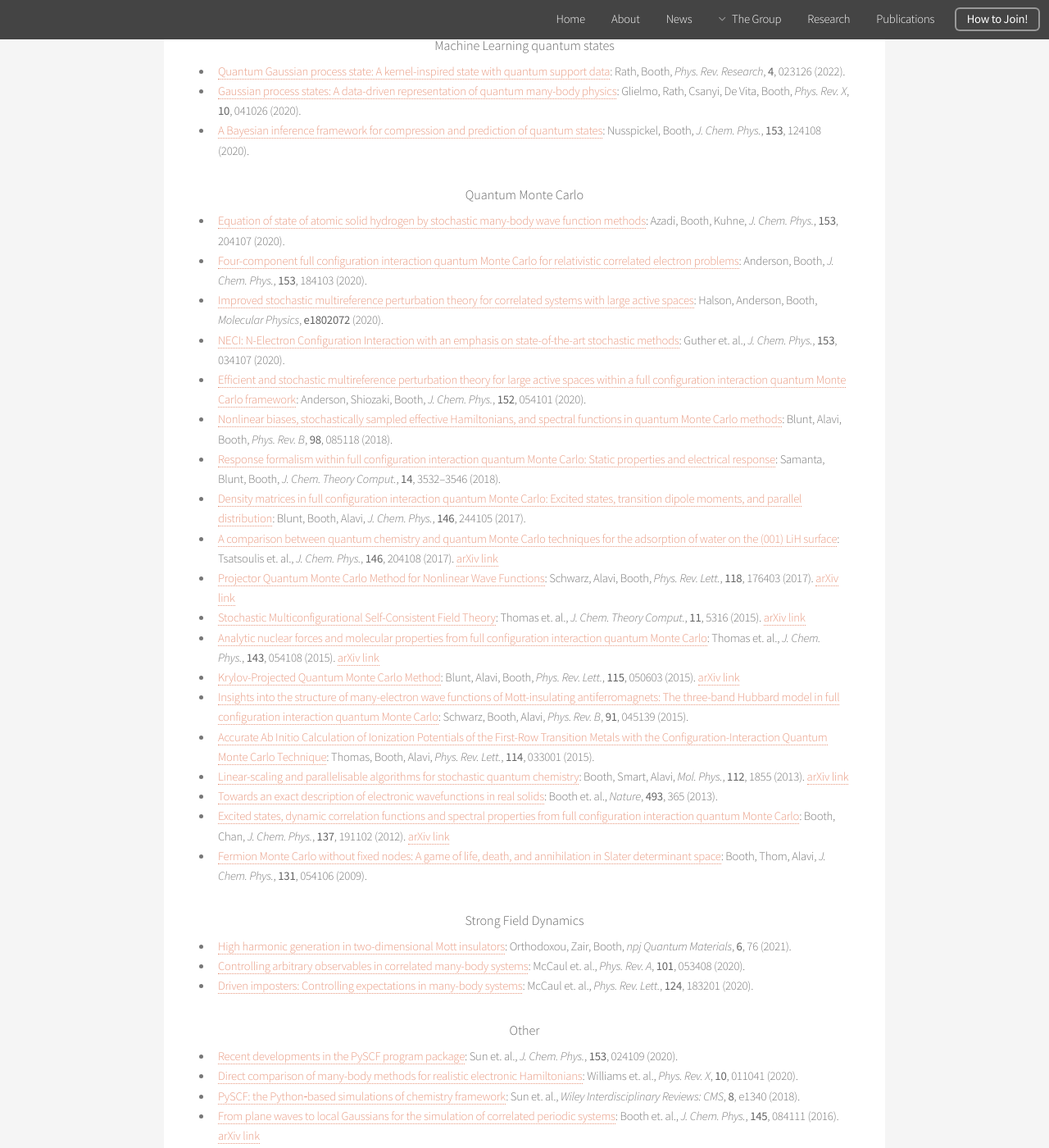
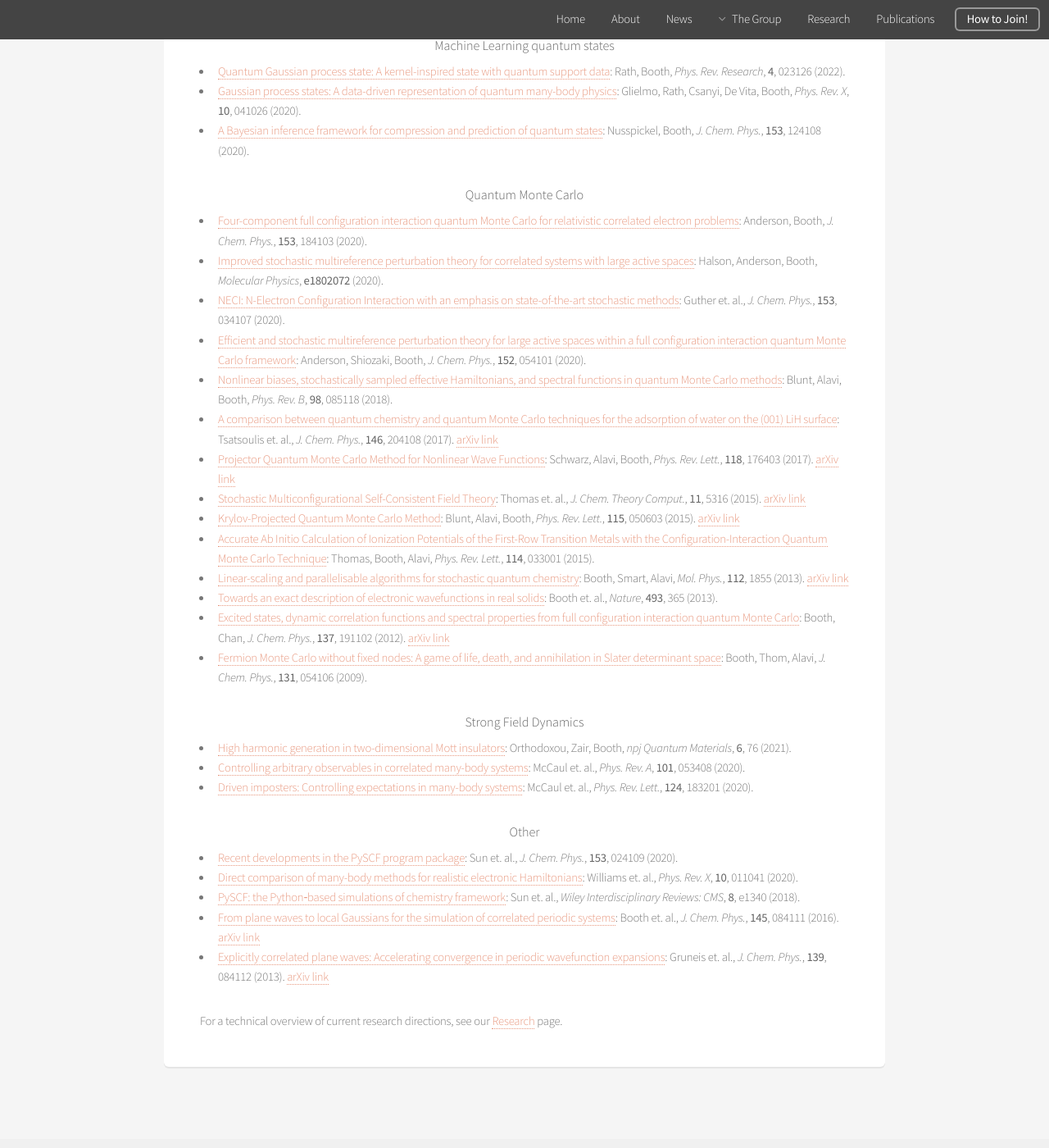
Before and after one commit to ghb24/boothgroupwebsite, a Jekyll site: the page built from publications/index.html, in a window 1280 px wide and 1400 px high, scrolled down 1063 px. Shown: the whole window at 82% size. Built offline with Jekyll 4.4.1, drawn with Linux system fonts in a browser that asks for light colours.

Commit message:
Remove a few publications

```diff
--- a/publications/index.html
+++ b/publications/index.html
@@ -53,20 +53,15 @@
 
         <h4>Quantum Monte Carlo</h4>
         <ul style="list-style-type:default" align="left">
-            <li> <a href=https://aip.scitation.org/doi/abs/10.1063/5.0026499>Equation of state of atomic solid hydrogen by stochastic many-body wave function methods</a>: Azadi, Booth, Kuhne, <em>J. Chem. Phys.</em>, <strong>153</strong>, 204107 (2020).
             <li> <a href=https://aip.scitation.org/doi/abs/10.1063/5.0029863>Four-component full configuration interaction quantum Monte Carlo for relativistic correlated electron problems</a>: Anderson, Booth, <em>J. Chem. Phys.</em>, <strong>153</strong>, 184103 (2020).
             <li> <a href=https://www.tandfonline.com/doi/abs/10.1080/00268976.2020.1802072>Improved stochastic multireference perturbation theory for correlated systems with large active spaces</a>: Halson, Anderson, Booth, <em>Molecular Physics</em>, <strong>e1802072</strong> (2020).
             <li> <a href=https://aip.scitation.org/doi/full/10.1063/5.0005754>NECI: N-Electron Configuration Interaction with an emphasis on state-of-the-art stochastic methods</a>: Guther et. al., <em>J. Chem. Phys.</em>, <strong>153</strong>, 034107 (2020).
             <li> <a href=https://aip.scitation.org/doi/abs/10.1063/1.5140086>Efficient and stochastic multireference perturbation theory for large active spaces within a full configuration interaction quantum Monte Carlo framework</a>: Anderson, Shiozaki, Booth, <em>J. Chem. Phys.</em>, <strong>152</strong>, 054101 (2020).
             <li> <a href=https://journals.aps.org/prb/abstract/10.1103/PhysRevB.98.085118>Nonlinear biases, stochastically sampled effective Hamiltonians, and spectral functions in quantum Monte Carlo methods</a>: Blunt, Alavi, Booth, <em>Phys. Rev. B</em>, <strong>98</strong>, 085118 (2018).
-            <li> <a href=https://pubs.acs.org/doi/abs/10.1021/acs.jctc.8b00454>Response formalism within full configuration interaction quantum Monte Carlo: Static properties and electrical response</a>: Samanta, Blunt, Booth, <em>J. Chem. Theory Comput.</em>, <strong>14</strong>, 3532–3546 (2018).
-            <li> <a href=https://aip.scitation.org/doi/abs/10.1063/1.4986963>Density matrices in full configuration interaction quantum Monte Carlo: Excited states, transition dipole moments, and parallel distribution</a>: Blunt, Booth, Alavi, <em>J. Chem. Phys.</em>, <strong>146</strong>, 244105 (2017).
             <li> <a href=http://aip.scitation.org/doi/full/10.1063/1.4984048>A comparison between quantum chemistry and quantum Monte Carlo techniques for the adsorption of water on the (001) LiH surface</a>: Tsatsoulis et. al., <em>J. Chem. Phys.</em>, <strong>146</strong>, 204108 (2017). <a href=https://arxiv.org/abs/1702.06368>arXiv link</a></li>
             <li> <a href=https://journals.aps.org/prl/abstract/10.1103/PhysRevLett.118.176403>Projector Quantum Monte Carlo Method for Nonlinear Wave Functions</a>: Schwarz, Alavi, Booth, <em>Phys. Rev. Lett.</em>, <strong>118</strong>, 176403 (2017). <a href=https://arxiv.org/abs/1610.09326>arXiv link</a></li>
             <li> <a href=http://pubs.acs.org/doi/abs/10.1021/acs.jctc.5b00917>Stochastic Multiconfigurational Self-Consistent Field Theory</a>: Thomas et. al., <em>J. Chem. Theory Comput.</em>, <strong>11</strong>, 5316 (2015). <a href=https://arxiv.org/abs/1510.03635>arXiv link</a></li>
-            <li> <a href=http://aip.scitation.org/doi/abs/10.1063/1.4927594>Analytic nuclear forces and molecular properties from full configuration interaction quantum Monte Carlo</a>: Thomas et. al., <em>J. Chem. Phys.</em>, <strong>143</strong>, 054108 (2015). <a href=https://arxiv.org/abs/1507.05503>arXiv link</a></li>
             <li> <a href=https://journals.aps.org/prl/abstract/10.1103/PhysRevLett.115.050603>Krylov-Projected Quantum Monte Carlo Method</a>: Blunt, Alavi, Booth, <em>Phys. Rev. Lett.</em>, <strong>115</strong>, 050603 (2015). <a href=https://arxiv.org/abs/1409.2420>arXiv link</a></li>
-            <li> <a href=https://journals.aps.org/prb/abstract/10.1103/PhysRevB.91.045139>Insights into the structure of many-electron wave functions of Mott-insulating antiferromagnets: The three-band Hubbard model in full configuration interaction quantum Monte Carlo</a>: Schwarz, Booth, Alavi, <em>Phys. Rev. B</em>, <strong>91</strong>, 045139 (2015).</li>
             <li> <a href=https://journals.aps.org/prl/abstract/10.1103/PhysRevLett.114.033001>Accurate Ab Initio Calculation of Ionization Potentials of the First-Row Transition Metals with the Configuration-Interaction Quantum Monte Carlo Technique</a>: Thomas, Booth, Alavi, <em>Phys. Rev. Lett.</em>, <strong>114</strong>, 033001 (2015).</li>
             <li> <a href=http://www.tandfonline.com/doi/abs/10.1080/00268976.2013.877165>Linear-scaling and parallelisable algorithms for stochastic quantum chemistry</a>: Booth, Smart, Alavi, <em>Mol. Phys.</em>, <strong>112</strong>, 1855 (2013). <a href=https://arxiv.org/abs/1305.6981>arXiv link</a></li>
             <li> <a href=http://www.nature.com/nature/journal/v493/n7432/full/nature11770.html?foxtrotcallback=true>Towards an exact description of electronic wavefunctions in real solids</a>: Booth et. al., <em>Nature</em>, <strong>493</strong>, 365 (2013).</li>
```
